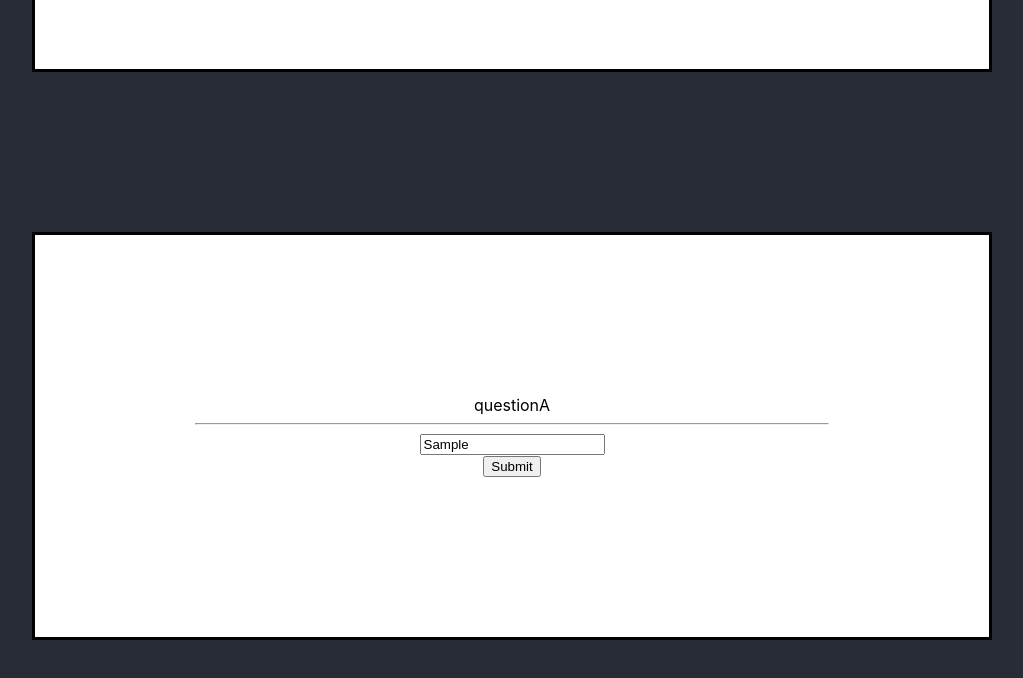
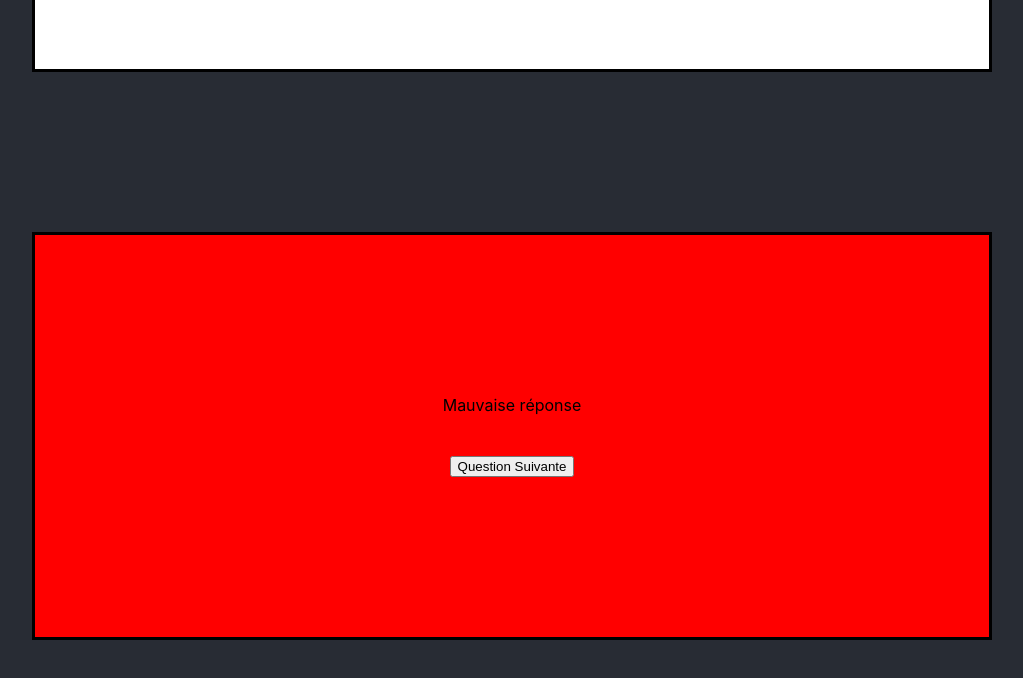
Before and after one commit to JulienFerez/flashCards, a React (Create React App) app: page / in a window 1280 px wide. Both pictures are taken after typing "Sample" into the empty fields and a click on the button "Submit". Shown: the part 434-1112 px from the top of the page, without its empty margins (128-1151 px from the left). Built offline with nearby package versions, Linux system fonts and the light colour scheme.

Commit message:
secondcardOK

```diff
--- a/src/App.css
+++ b/src/App.css
@@ -48,3 +48,19 @@
 body {
   background-color: #282c34;
 }
+
+.green-text-class {
+  margin: 10em;
+  padding: 10em;
+  border: solid;
+  text-align: center;
+  background-color: green;
+}
+
+.red-text-class {
+  margin: 10em;
+  padding: 10em;
+  border: solid;
+  text-align: center;
+  background-color: red;
+}
--- a/src/components/flashCardOneEntry.tsx
+++ b/src/components/flashCardOneEntry.tsx
@@ -1,28 +1,100 @@
-import React from "react";
+import React, { useEffect } from "react";
 
 type mentaleFlashCard = { question: string; answer: string }[];
 type propsFlashCardMentale = { mentaleFlashCardData: mentaleFlashCard };
-let number = 0;
+
 const FlashCardOneEntry = ({
   mentaleFlashCardData,
 }: propsFlashCardMentale): JSX.Element => {
+  function numberAleatoire(min: number, max: number) {
+    return Math.floor(Math.random() * (max - min + 1)) + min;
+  }
+  let number = numberAleatoire(0, 2);
+  console.log("nombre aleatoire", number);
+  const [click, setclick] = React.useState(true);
+
+  const [randomNumber, setRandomNumber] = React.useState(0);
   const [question, setQuestion] = React.useState(
-    mentaleFlashCardData[number].question
+    mentaleFlashCardData[randomNumber].question
   );
-  // const [response, setResponse] = React.useState(
-  //   mentaleFlashCardData[number].answer
-  // );
-  // const [affichage, SetAffichage] = React.useState(question);
+  const [affichage, SetAffichage] = React.useState(question);
+  const [show, setShow] = React.useState(true);
+  const [input, setInput] = React.useState("");
 
-  return (
-    <div className="Contour">
-      {question}
-      <hr />
-      <input type="text"></input>
-      <br />
-      <button type="submit">Submit</button>
-    </div>
+  const [reponseFinal, setReponseFinal] = React.useState("");
+
+  const [cssReponse, setcssResponse] = React.useState("red-text-class");
+
+  const [response, setResponse] = React.useState(
+    mentaleFlashCardData[randomNumber].answer
   );
+
+  console.log("input", input);
+  // setRandomNumber(Math.floor(Math.random() * 10));
+  // setQuestion(mentaleFlashCardData[number].question);
+  // setResponse(mentaleFlashCardData[number].answer);
+
+  useEffect(() => {
+    if (click === false) {
+      SetAffichage(response);
+      setShow(false);
+      if (input === response) {
+        setReponseFinal("Bonne réponse");
+        setcssResponse("green-text-class");
+      } else {
+        setReponseFinal("Mauvaise réponse");
+        setcssResponse("red-text-class");
+      }
+    } else {
+      SetAffichage(question);
+      setShow(true);
+    }
+  }, [click, mentaleFlashCardData, question, response]);
+
+  if (show === true) {
+    return (
+      <div className="Contour">
+        {affichage}
+        <hr />
+        <input
+          type="text"
+          onChange={(event) => setInput(event.target.value)}
+        ></input>
+        <br />
+        <br />
+        <br />
+        <button type="submit" onClick={() => setclick(!click)}>
+          Submit
+        </button>
+      </div>
+    );
+  } else {
+    return (
+      <div
+        className={cssReponse}
+        onClick={() => {
+          setclick(!click);
+        }}
+      >
+        {reponseFinal}
+
+        <br />
+        <br />
+        <br />
+        <button
+          onClick={() => {
+            // eslint-disable-next-line @typescript-eslint/no-unused-expressions
+            setQuestion(mentaleFlashCardData[randomNumber].question),
+              setResponse(mentaleFlashCardData[randomNumber].answer),
+              setRandomNumber(numberAleatoire(0, 2));
+          }}
+        >
+          {" "}
+          Question Suivante
+        </button>
+      </div>
+    );
+  }
 };
 
 export default FlashCardOneEntry;
```
